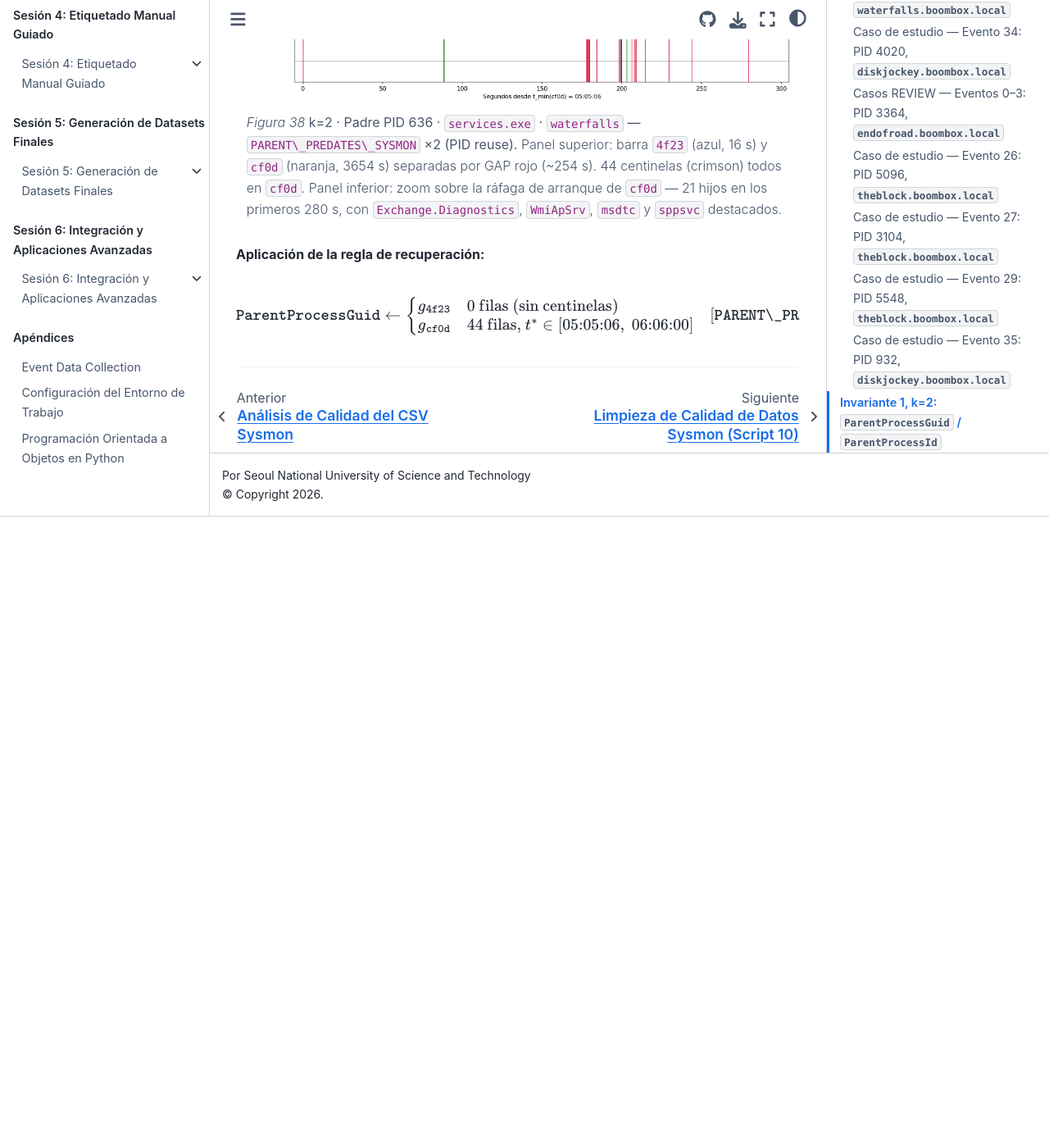
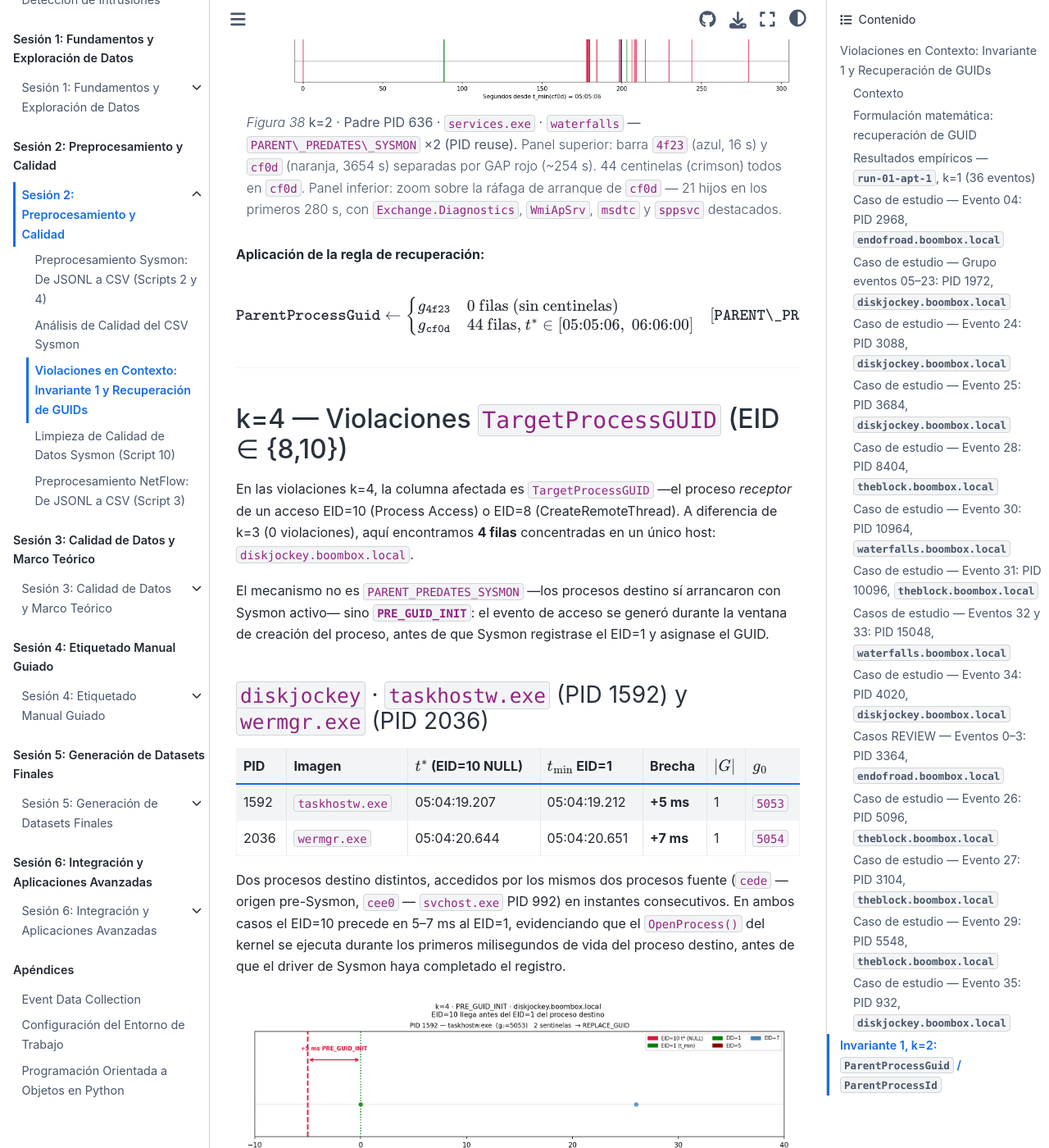
Before and after one commit to ollerenac/curso2026, a Jupyter Book: the page built from sesion-2/9-violaciones-en-contexto.md, in a window 1280 px wide and 1400 px high, scrolled down 65783 px. Shown: the whole window at 82% size. Built offline with Jupyter Book 1.0.4 settings and Sphinx 7.4.7 and the Sphinx Book theme 1.1.4, drawn with Linux system fonts in a browser that asks for light colours; before the commit the page ends 66413 px from its top, so only the background shows below that; some of the changed text lies outside the part shown.

Commit message:
analysis(sesion-2): add k=4 PRE_GUID_INIT violations (diskjockey, PIDs 1592+2036)
4 EID=10 rows where TargetProcessGUID=NULL_GUID; both target processes have |G|=1
so REPLACE_GUID applies. Mechanism is PRE_GUID_INIT: OpenProcess() fires 5-7 ms
before Sysmon logs the EID=1, leaving TargetProcessGUID unset.

Co-Authored-By: Claude Sonnet 4.6 <noreply@anthropic.com>

````diff
--- a/sesion-2/9-violaciones-en-contexto.md
+++ b/sesion-2/9-violaciones-en-contexto.md
@@ -2487,3 +2487,53 @@ g_{\texttt{cf0d}} & \text{44 filas, } t^* \in [05{:}05{:}06,\;06{:}06{:}00]
 $$
 
 ---
+
+## k=4 — Violaciones `TargetProcessGUID` (EID ∈ {8,10})
+
+En las violaciones k=4, la columna afectada es `TargetProcessGUID` —el proceso *receptor*
+de un acceso EID=10 (Process Access) o EID=8 (CreateRemoteThread).
+A diferencia de k=3 (0 violaciones), aquí encontramos **4 filas** concentradas en un único host:
+`diskjockey.boombox.local`.
+
+El mecanismo no es `PARENT_PREDATES_SYSMON` —los procesos destino sí arrancaron con Sysmon
+activo— sino **`PRE_GUID_INIT`**: el evento de acceso se generó durante la ventana de creación
+del proceso, antes de que Sysmon registrase el EID=1 y asignase el GUID.
+
+### `diskjockey` · `taskhostw.exe` (PID 1592) y `wermgr.exe` (PID 2036)
+
+| PID | Imagen | $t^*$ (EID=10 NULL) | $t_{\min}$ EID=1 | Brecha | $\|G\|$ | $g_0$ |
+|-----|--------|---------------------|------------------|--------|---------|-------|
+| 1592 | `taskhostw.exe` | 05:04:19.207 | 05:04:19.212 | **+5 ms** | 1 | `5053` |
+| 2036 | `wermgr.exe` | 05:04:20.644 | 05:04:20.651 | **+7 ms** | 1 | `5054` |
+
+Dos procesos destino distintos, accedidos por los mismos dos procesos fuente
+(`cede` — origen pre-Sysmon, `cee0` — `svchost.exe` PID 992) en instantes consecutivos.
+En ambos casos el EID=10 precede en 5–7 ms al EID=1, evidenciando que el `OpenProcess()`
+del kernel se ejecuta durante los primeros milisegundos de vida del proceso destino,
+antes de que el driver de Sysmon haya completado el registro.
+
+```{figure} img/ev_k4_dj_timeline.png
+:name: ev-k4-dj-timeline
+:width: 100%
+
+**k=4 · `diskjockey` — `PRE_GUID_INIT`.**
+Cada panel muestra un proceso destino cuyo EID=10 centinela (línea roja discontinua)
+precede en 5–7 ms al EID=1 (línea verde punteada).
+Los puntos romos a la derecha del EID=1 son EID=10 con `TargetProcessGUID` ya asignado.
+La brecha anotada es la distancia temporal entre el acceso y la creación registrada.
+```
+
+**Aplicación de la regla de recuperación:**
+
+Dado que $|G|=1$ en ambos casos:
+
+$$
+\texttt{TargetProcessGuid} \leftarrow
+\begin{cases}
+g_{\texttt{5053}} & \text{2 filas, PID 1592 (taskhostw.exe)} \\
+g_{\texttt{5054}} & \text{2 filas, PID 2036 (wermgr.exe)}
+\end{cases}
+\quad [\texttt{PRE\_GUID\_INIT}]
+$$
+
+---
````
Also changed, not shown: sesion-2/img/ev_k4_dj_timeline.png (added), 1 other file.
